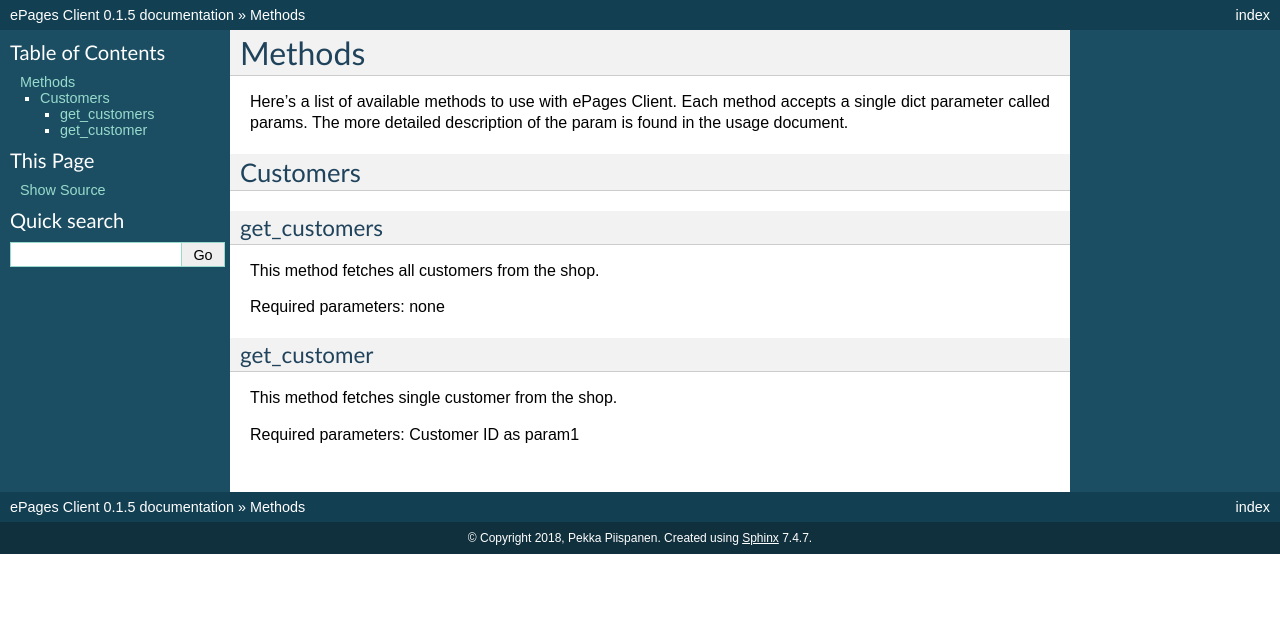
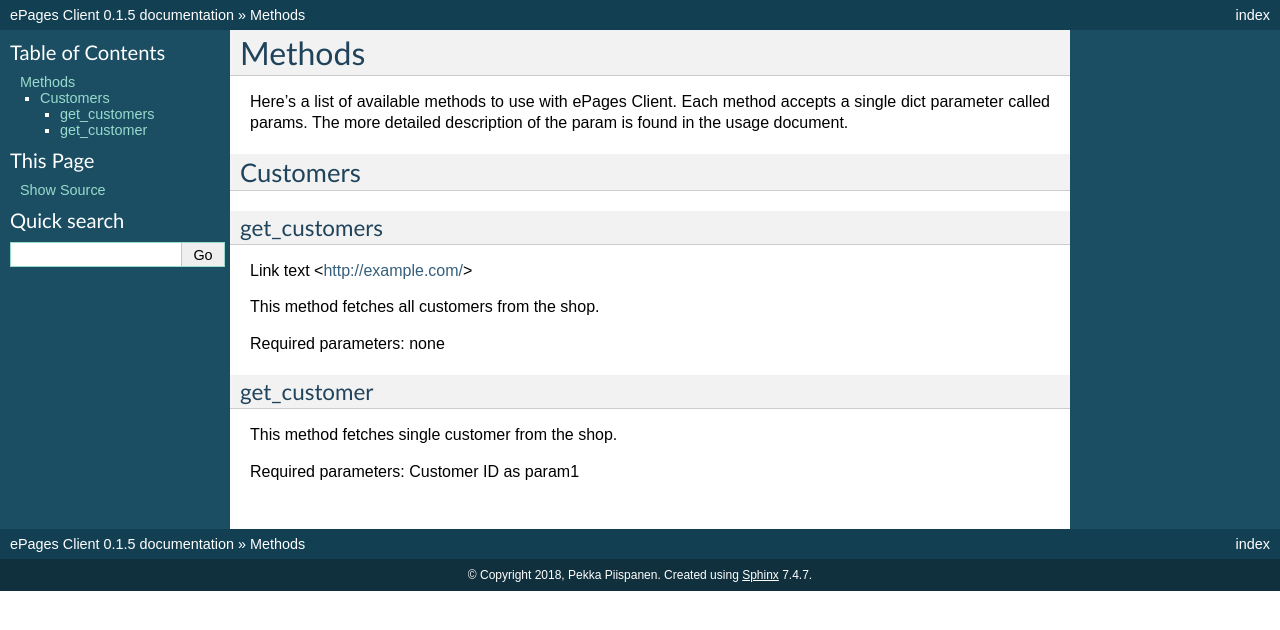
Before and after one commit to vilkasgroup/epages_client, a Sphinx documentation site: the page built from docs/methods.rst, in a window 1280 px wide. Shown: the top 630 px of the page. Built offline with Sphinx 7.4.7, drawn with Linux system fonts in a browser that asks for light colours; pages that are not in the unit, such as notebooks, are missing from menus.

```diff
--- a/docs/methods.rst
+++ b/docs/methods.rst
@@ -12,6 +12,8 @@ Customers
 get_customers
 ~~~~~~~~~~~~~
 
+Link text <http://example.com/>
+
 This method fetches all customers from the shop.
 
 Required parameters: none
--- a/docs/usage.rst
+++ b/docs/usage.rst
@@ -95,7 +95,7 @@ Examples
     # Find products where name contains the word 'laptop'
     # Limit search results to have 50 items
     params["query"] = {
-        "query"]: "laptop",
+        "query": "laptop",
         "limit": 50
     }
 
```
